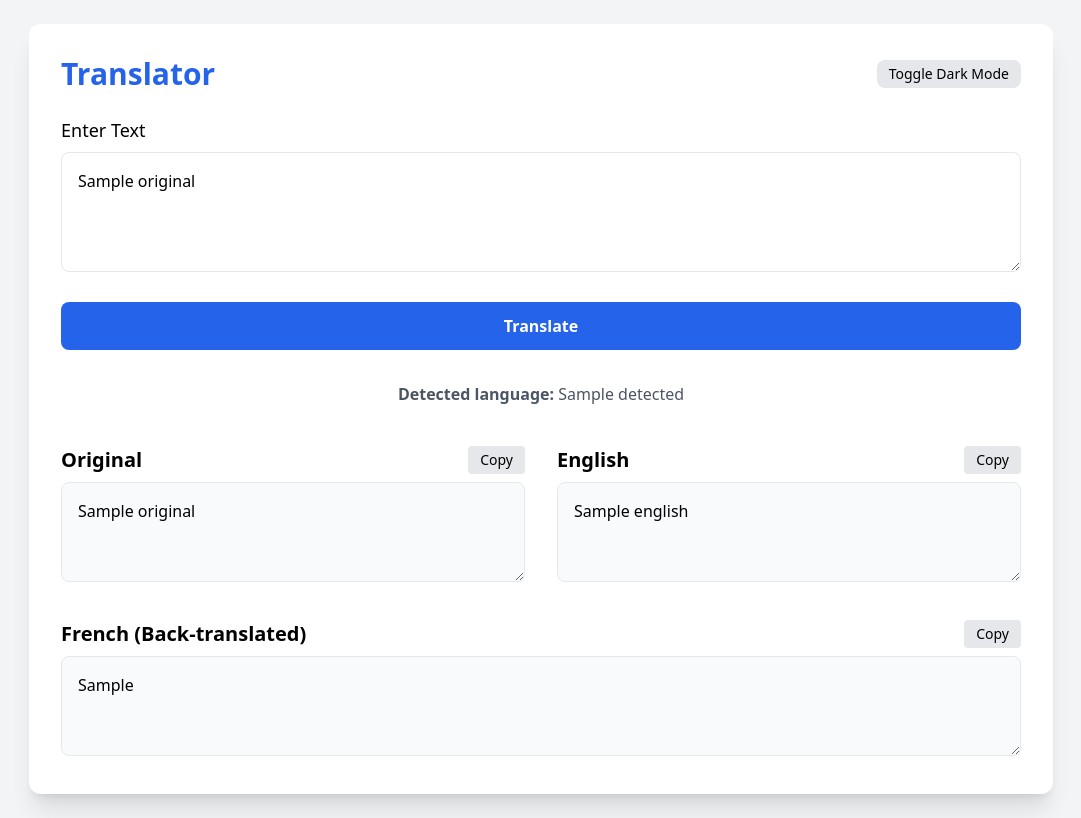
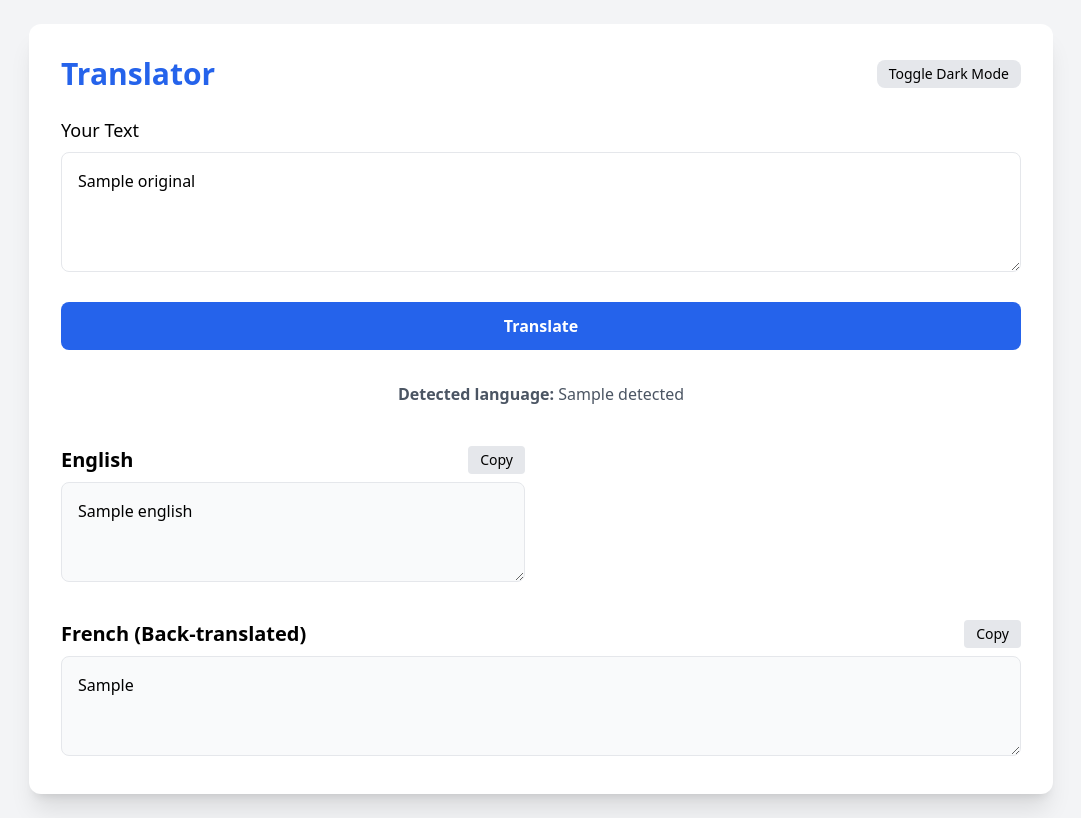
Before and after one commit to djhindley/french-translator, a Flask app: template templates/index.html in a window 1280 px wide. Shown: the whole page, without its empty margins (99-1180 px from the left). Run offline with Flask 3, Linux system fonts and the light colour scheme; the template is opened without the code that fills it: most values are stand-ins (such as "Sample title", 1, 10 or a date in 2020); some libraries are stand-ins or nearby versions.

Commit message:
Remove Original box from GUI

```diff
--- a/templates/index.html
+++ b/templates/index.html
@@ -50,7 +50,7 @@
     <!-- Form -->
     <form method="POST" onsubmit="showSpinner()" class="space-y-6">
       <div>
-        <label class="block text-lg font-medium mb-2 dark:text-gray-200">Enter Text</label>
+        <label class="block text-lg font-medium mb-2 dark:text-gray-200">Your Text</label>
         <textarea name="text" required class="w-full p-4 border rounded-lg focus:ring-2 focus:ring-blue-500 min-h-[120px] dark:bg-gray-700 dark:text-white">{{ original or '' }}</textarea>
       </div>
 
@@ -72,14 +72,6 @@
 
     <div class="mt-10 grid grid-cols-1 md:grid-cols-2 gap-8">
 
-      <!-- Original -->
-      <div class="space-y-2">
-        <div class="flex justify-between items-center">
-          <h2 class="text-xl font-semibold dark:text-gray-100">Original</h2>
-          <button onclick="copyText('{{ original | replace("'","&#39;") }}')" class="text-sm bg-gray-200 dark:bg-gray-700 px-3 py-1 rounded">Copy</button>
-        </div>
-        <textarea readonly class="w-full p-4 border rounded-lg bg-gray-50 dark:bg-gray-700 dark:text-white min-h-[100px]">{{ original }}</textarea>
-      </div>
 
       <!-- English -->
       <div class="space-y-2">
```
